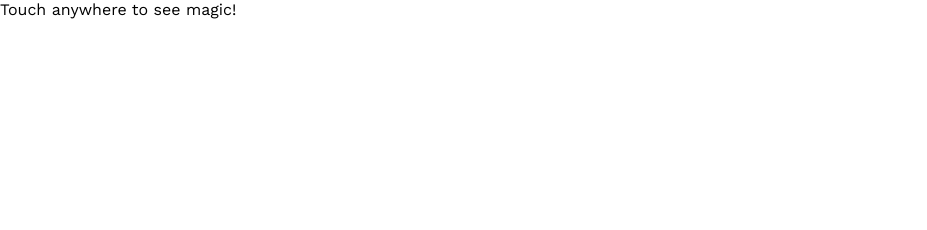
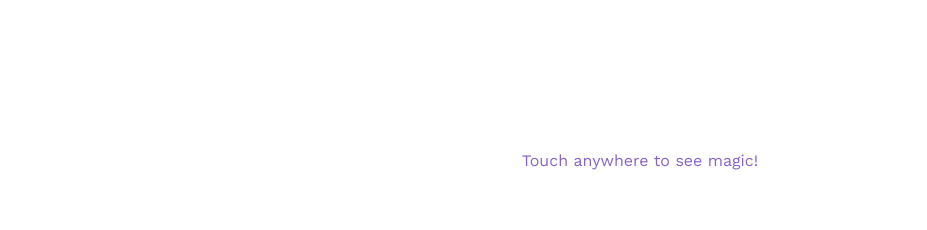
Before and after one commit to jpDhinesh02/BirthdayWebsite, a website: page index.html in a window 1280 px wide. Shown: the top 230 px of the page, without its empty margins (0-927 px from the left). Drawn offline with nearby package versions, Linux system fonts and the light colour scheme.

Commit message:
Add files via upload

```diff
--- a/style/style.css
+++ b/style/style.css
@@ -16,25 +16,32 @@ body {
   position: absolute;
   width: 100%;
   height: 100%;
-  pointer-events: none; /* Ensure it doesn't block interactions */
+  pointer-events: none;
+  /* Ensure it doesn't block interactions */
+  z-index: 1;
 }
 
 .heart {
   position: absolute;
-  font-size: 2rem; /* Adjust size as needed */
+  font-size: 2rem;
+  /* Adjust size as needed */
   opacity: 0;
-  will-change: transform, opacity; /* Optimize performance */
-  transition: opacity 0.1s ease-out; /* Smooth opacity change */
+  will-change: transform, opacity;
+  /* Optimize performance */
+  transition: opacity 0.1s ease-out;
+  /* Smooth opacity change */
 }
 
 @keyframes flyUp {
   0% {
-      transform: translateY(0);
-      opacity: 1;
+    transform: translateY(0);
+    opacity: 1;
   }
+
   100% {
-      transform: translateY(-200px); /* Adjust height as needed */
-      opacity: 0;
+    transform: translateY(-200px);
+    /* Adjust height as needed */
+    opacity: 0;
   }
 }
 
@@ -61,7 +68,8 @@ body {
   font-size: 45px;
   color: #8762cb;
 }
-#waitingMessage{
+
+#waitingMessage {
   color: #8762cb;
 }
 
@@ -354,4 +362,59 @@ body {
   text-decoration: none;
   color: inherit;
   cursor: pointer;
+  z-index: 2;
+  /* Bring the link above the heart container */
+  pointer-events: auto;
+  /* Ensure the link itself is clickable */
+  z-index: 500;
 }
+
+
+
+#magic-message {
+  position: fixed;
+  top: 20%;
+  left: 50%;
+  transform: translate(-50%, -50%);
+  font-size: 1rem;
+  color: #8762cb;
+  padding: 10px 20px;
+  border-radius: 10px;
+  text-align: start;
+  z-index: 1000;
+  pointer-events: none;
+  /* Prevent blocking interactions */
+  animation: fadeIn 1s ease-in-out, dance 1s infinite;
+}
+
+@keyframes fadeIn {
+  0% {
+    opacity: 0;
+  }
+
+  100% {
+    opacity: 1;
+  }
+}
+
+@keyframes dance {
+  0% {
+    transform: translate(-50%, -50%) rotate(0deg);
+  }
+
+  25% {
+    transform: translate(-45%, -55%) rotate(5deg);
+  }
+
+  50% {
+    transform: translate(-50%, -50%) rotate(-5deg);
+  }
+
+  75% {
+    transform: translate(-55%, -45%) rotate(5deg);
+  }
+
+  100% {
+    transform: translate(-50%, -50%) rotate(0deg);
+  }
+}
```
